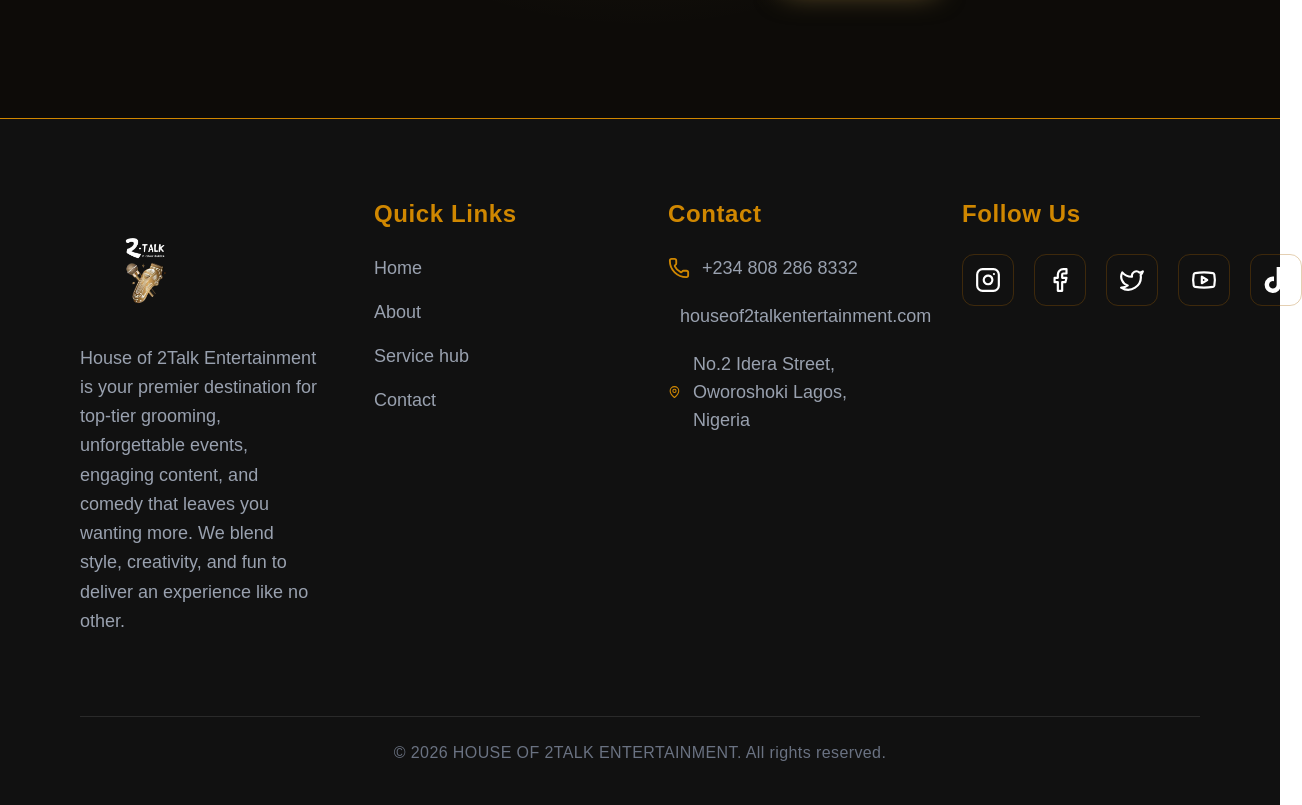
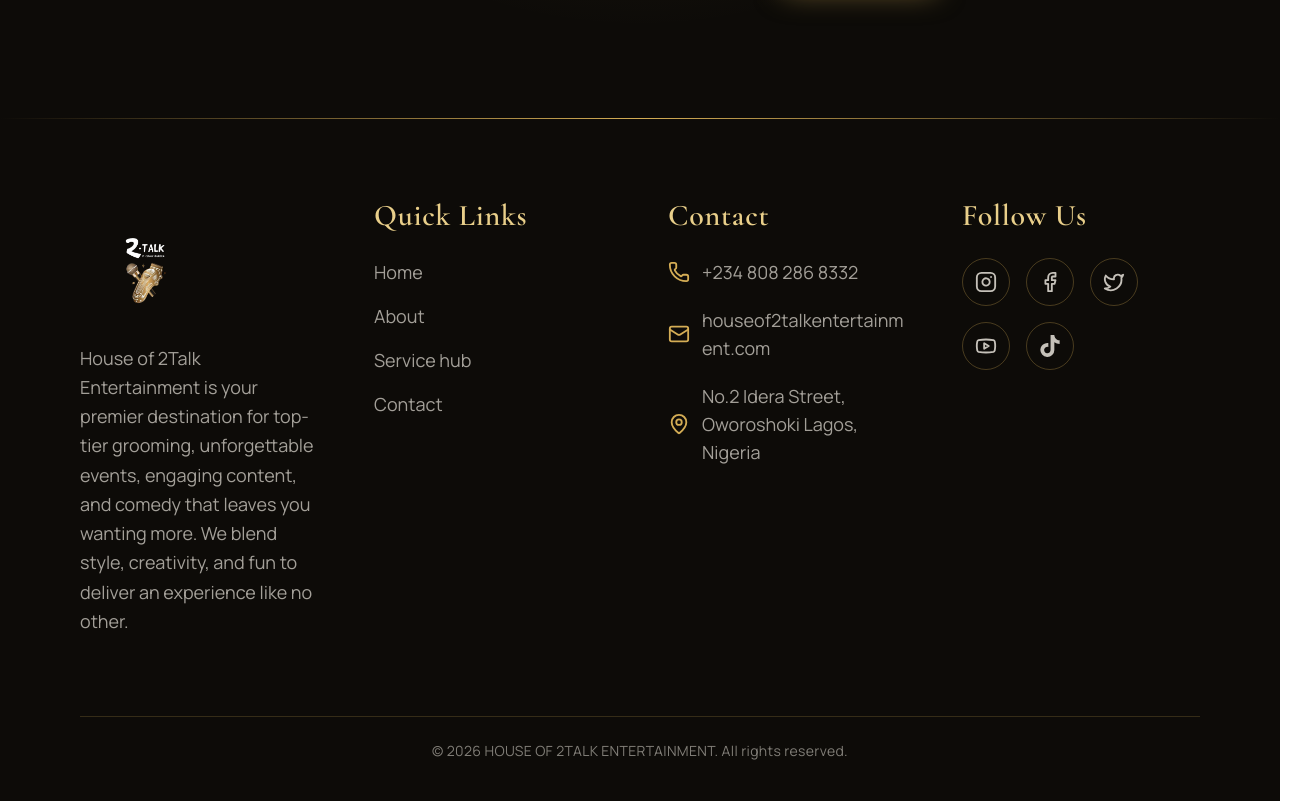
Before and after one commit to King-web-cell-05/2talk, a Next.js app: page / in a window 1280 px wide. Shown: the part 4529-5334 px from the top of the page, 1302 px wide, since content can reach past the window. Built offline with nearby package versions, Linux system fonts and the light colour scheme.

Commit message:
Enhance Footer component with improved layout, accessibility features, and social media links

```diff
--- a/components/footer.tsx
+++ b/components/footer.tsx
@@ -1,6 +1,7 @@
-/* eslint-disable react/no-unescaped-entities */
 "use client";
 
+import Image from "next/image";
+import Link from "next/link";
 import {
   Mail,
   MapPin,
@@ -11,40 +12,73 @@
   Youtube,
 } from "lucide-react";
 import { FaTiktok } from "react-icons/fa";
-import { motion } from "framer-motion";
+import { motion, useReducedMotion } from "framer-motion";
+import { Cormorant_Garamond, Manrope } from "next/font/google";
+
+const display = Cormorant_Garamond({
+  subsets: ["latin"],
+  weight: ["500", "600", "700"],
+  style: ["normal", "italic"],
+  variable: "--font-display",
+});
+
+const body = Manrope({
+  subsets: ["latin"],
+  weight: ["400", "500", "600"],
+  variable: "--font-body",
+});
+
+const focusRing =
+  "focus-visible:outline focus-visible:outline-2 focus-visible:outline-offset-4 focus-visible:outline-[#e3c06a]";
+
+const headingClass =
+  "mb-6 [font-family:var(--font-display)] text-3xl font-semibold tracking-wide text-[#e9cf8a]";
+
+const socialClass = `flex h-12 w-12 items-center justify-center rounded-full border border-[#d4ad55]/30 text-[#f4efe6]/80 transition-all duration-300 hover:border-[#d4ad55] hover:bg-[#d4ad55] hover:text-[#14100a] ${focusRing}`;
 
 export default function Footer() {
+  const reduce = useReducedMotion();
+
   return (
     <motion.footer
-      initial={{ opacity: 0, y: 40 }}
+      initial={{ opacity: 0, y: reduce ? 0 : 40 }}
       whileInView={{ opacity: 1, y: 0 }}
-      viewport={{ once: false, amount: 0.3 }}
-      transition={{ duration: 0.8, ease: "easeOut" }}
-      className="w-full bg-[#111111] text-white pt-20 pb-10 px-6 md:px-20 relative"
+      viewport={{ once: true, amount: 0.2 }}
+      transition={{ duration: reduce ? 0 : 0.8, ease: "easeOut" }}
+      className={`${display.variable} ${body.variable} relative w-full bg-[#0d0b08] px-6 pb-10 pt-20 text-[#f4efe6] [font-family:var(--font-body)] md:px-20`}
     >
-      <div className="absolute top-0 left-0 w-full h-[1px] bg-yellow-600" />
+      <div
+        aria-hidden
+        className="absolute left-0 top-0 h-px w-full bg-gradient-to-r from-transparent via-[#d4ad55] to-transparent"
+      />
 
-      <div className="max-w-7xl mx-auto grid grid-cols-1 sm:grid-cols-2 lg:grid-cols-4 gap-14">
+      <div className="mx-auto grid max-w-7xl grid-cols-1 gap-14 sm:grid-cols-2 lg:grid-cols-4">
         {/* BRAND */}
         <div>
-          <img
-            src="/2talk-logo-img.png"
-            alt="Footer Logo"
-            className="h-[130px] w-[130px] object-cover mb-4"
-          />
-          <p className="text-gray-400 text-lg leading-relaxed">
-            House of 2Talk Entertainment is your premier destination for top-tier
-            grooming, unforgettable events, engaging content, and comedy that
-            leaves you wanting more. We blend style, creativity, and fun to
-            deliver an experience like no other.
+          <Link
+            href="/"
+            aria-label="House of 2Talk Entertainment, home"
+            className={`relative mb-4 block h-[130px] w-[130px] ${focusRing}`}
+          >
+            <Image
+              src="/2talk-logo-img.png"
+              alt="Footer Logo"
+              fill
+              sizes="130px"
+              className="object-contain object-left"
+            />
+          </Link>
+          <p className="text-lg leading-relaxed text-[#f4efe6]/65">
+            House of 2Talk Entertainment is your premier destination for
+            top-tier grooming, unforgettable events, engaging content, and
+            comedy that leaves you wanting more. We blend style, creativity, and
+            fun to deliver an experience like no other.
           </p>
         </div>
 
         {/* QUICK LINKS */}
-        <div>
-          <h3 className="text-2xl font-bold text-yellow-600 mb-6 tracking-wide">
-            Quick Links
-          </h3>
+        <nav aria-label="Footer">
+          <h3 className={headingClass}>Quick Links</h3>
 
           <ul className="space-y-4 text-lg">
             {[
@@ -54,55 +88,53 @@
               { label: "Contact", href: "/contact" },
             ].map((link) => (
               <li key={link.label}>
-                <a
+                <Link
                   href={link.href}
-                  className="hover:text-yellow-600 transition-all duration-300 text-gray-400"
+                  className={`group relative inline-block text-[#f4efe6]/65 transition-colors duration-300 hover:text-[#e9cf8a] ${focusRing}`}
                 >
                   {link.label}
-                </a>
+                  <span
+                    aria-hidden
+                    className="absolute -bottom-1 left-0 h-px w-full origin-left scale-x-0 bg-[#d4ad55] transition-transform duration-300 group-hover:scale-x-100"
+                  />
+                </Link>
               </li>
             ))}
           </ul>
-        </div>
+        </nav>
 
         {/* CONTACT */}
         <div>
-          <h3 className="text-2xl font-bold text-yellow-600 mb-6 tracking-wide">
-            Contact
-          </h3>
+          <h3 className={headingClass}>Contact</h3>
 
-          <div className="space-y-5 text-lg text-gray-400">
+          <div className="space-y-5 text-lg text-[#f4efe6]/65">
             <div className="flex items-center gap-3">
-              <Phone className="text-yellow-600" size={22} />
+              <Phone className="shrink-0 text-[#d4ad55]" size={22} aria-hidden />
               <a
                 href="tel:+2348082868332"
-                target="_blank"
-                rel="noopener noreferrer"
-                className="hover:text-yellow-600 transition-colors"
+                className={`transition-colors hover:text-[#e9cf8a] ${focusRing}`}
               >
                 +234 808 286 8332
               </a>
             </div>
 
             <div className="flex items-center gap-3">
-              <Mail className="text-yellow-600" size={22} />
+              <Mail className="shrink-0 text-[#d4ad55]" size={22} aria-hidden />
               <a
                 href="mailto:support@2talk.com"
-                target="_blank"
-                rel="noopener noreferrer"
-                className="hover:text-yellow-600 transition-colors"
+                className={`break-all transition-colors hover:text-[#e9cf8a] ${focusRing}`}
               >
-            houseof2talkentertainment.com
+                houseof2talkentertainment.com
               </a>
             </div>
 
             <div className="flex items-center gap-3">
-              <MapPin className="text-yellow-600" size={22} />
+              <MapPin className="shrink-0 text-[#d4ad55]" size={22} aria-hidden />
               <a
                 href="https://www.google.com/maps/place/2+Idera+St,+Oworosoki,+Lagos+105102,+Lagos/"
                 target="_blank"
                 rel="noopener noreferrer"
-                className="hover:text-yellow-600 transition-colors"
+                className={`transition-colors hover:text-[#e9cf8a] ${focusRing}`}
               >
                 No.2 Idera Street, Oworoshoki Lagos, Nigeria
               </a>
@@ -112,65 +144,63 @@
 
         {/* SOCIALS */}
         <div>
-          <h3 className="text-2xl font-bold text-yellow-600 mb-6 tracking-wide">
-            Follow Us
-          </h3>
+          <h3 className={headingClass}>Follow Us</h3>
 
-          <div className="flex items-center gap-5">
-            {/* Instagram */}
+          <div className="flex flex-wrap items-center gap-4">
             <a
               href="https://www.instagram.com/ho2_entertainment?igsh=MTVlNjVoZnloY29jbA=="
               target="_blank"
               rel="noopener noreferrer"
-              className="p-3 border border-yellow-700/30 rounded-xl hover:bg-yellow-600 hover:text-black transition-all duration-300"
+              aria-label="Instagram"
+              className={socialClass}
             >
-              <Instagram size={26} />
+              <Instagram size={22} />
             </a>
 
-            {/* Facebook */}
             <a
               href="https://facebook.com/yourpage"
               target="_blank"
               rel="noopener noreferrer"
-              className="p-3 border border-yellow-700/30 rounded-xl hover:bg-yellow-600 hover:text-black transition-all duration-300"
+              aria-label="Facebook"
+              className={socialClass}
             >
-              <Facebook size={26} />
+              <Facebook size={22} />
             </a>
 
-            {/* Twitter */}
             <a
               href="https://x.com/Houseof2talk"
               target="_blank"
               rel="noopener noreferrer"
-              className="p-3 border border-yellow-700/30 rounded-xl hover:bg-yellow-600 hover:text-black transition-all duration-300"
+              aria-label="X"
+              className={socialClass}
             >
-              <Twitter size={26} />
+              <Twitter size={22} />
             </a>
 
-            {/* YouTube */}
             <a
               href="https://youtube.com/@yourpage"
               target="_blank"
               rel="noopener noreferrer"
-              className="p-3 border border-yellow-700/30 rounded-xl hover:bg-yellow-600 hover:text-black transition-all duration-300"
+              aria-label="YouTube"
+              className={socialClass}
             >
-              <Youtube size={26} />
+              <Youtube size={22} />
             </a>
 
-            {/* TikTok */}
             <a
               href="https://tiktok.com/@yourpage"
               target="_blank"
               rel="noopener noreferrer"
-              className="p-3 border border-yellow-700/30 rounded-xl hover:bg-yellow-600 hover:text-black transition-all duration-300"
+              aria-label="TikTok"
+              className={socialClass}
             >
-              <FaTiktok size={26} />
+              <FaTiktok size={22} />
             </a>
           </div>
         </div>
       </div>
 
-      <div className="mt-20 text-center text-gray-500 text-md tracking-wide border-t border-[#2a2a2a] pt-6">
+      <div className="mt-20 border-t border-[#d4ad55]/20 pt-6 text-center text-sm tracking-wide text-[#f4efe6]/50">
         © {new Date().getFullYear()} HOUSE OF 2TALK ENTERTAINMENT. All rights
         reserved.
       </div>
```
